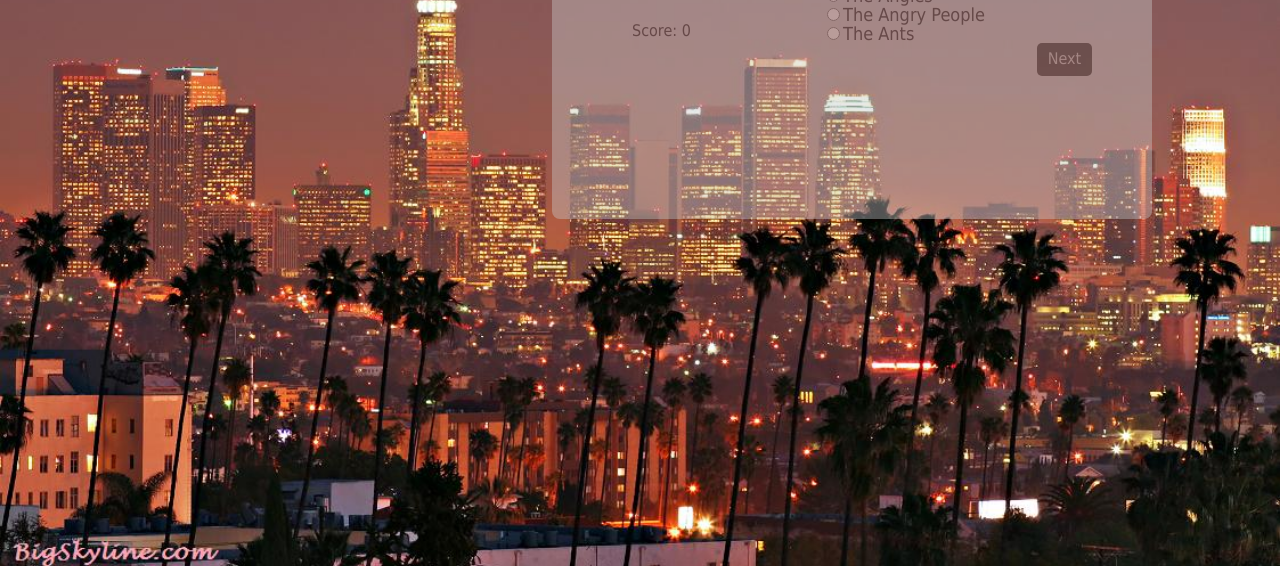
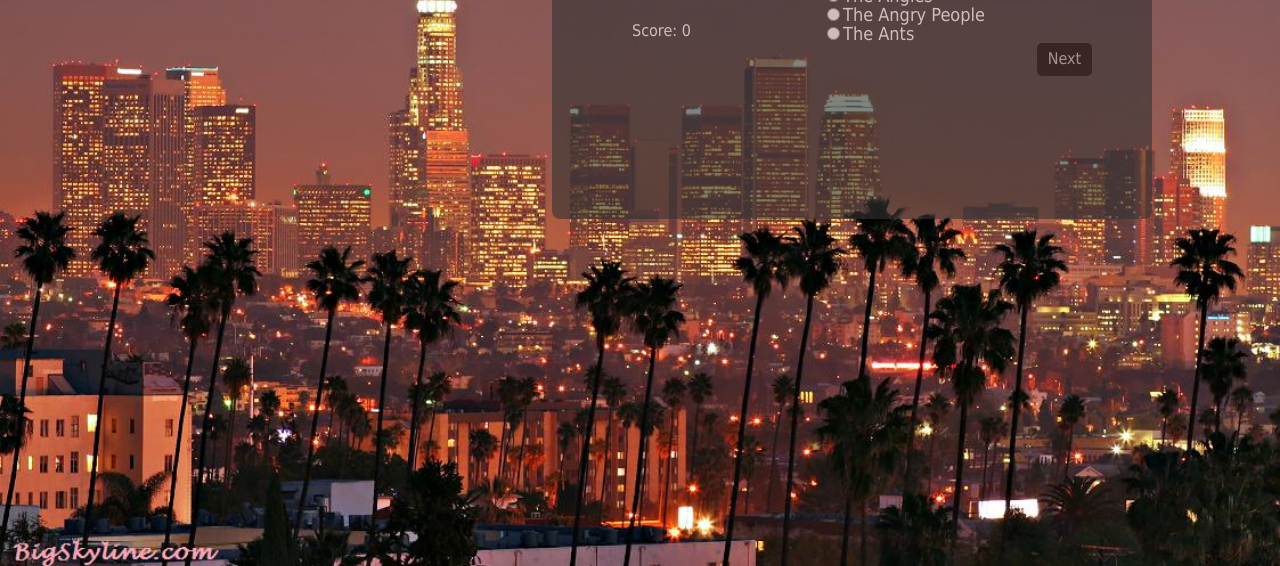
Before and after one commit to yeefy/LA_Quiz, a plain HTML site: page index.html in a window 1280 px wide. Shown: the part 234-800 px from the top of the page. Drawn offline with Linux system fonts and the light colour scheme.

Commit message:
background color

```diff
--- a/main.css
+++ b/main.css
@@ -39,11 +39,11 @@ div h2{
 	min-height: 350px;
 	font-family:Tahoma, Geneva, sans-serif;
 	font-size:18px;
-	color:rgba(49,49,49,1);
-	background-color:rgba(204,204,204,1);
+	color:rgba(255,255,255,1);
+	background-color:rgba(51,51,51,1);
 	border-radius:8px;
 	float:right;
-	opacity:0.4;
+	opacity:0.6;
 	margin-top: -25px;
 }
 
@@ -114,7 +114,7 @@ h4{
 	text-align:center;
 	padding-top:8px;
 	cursor:pointer;
-	background:rgba(49,49,49,1);
+	background:rgba(0,0,0,1);
 	color:rgba(201,201,201,1);
 	font-size:16px;
 	opacity: 0.9;
```
